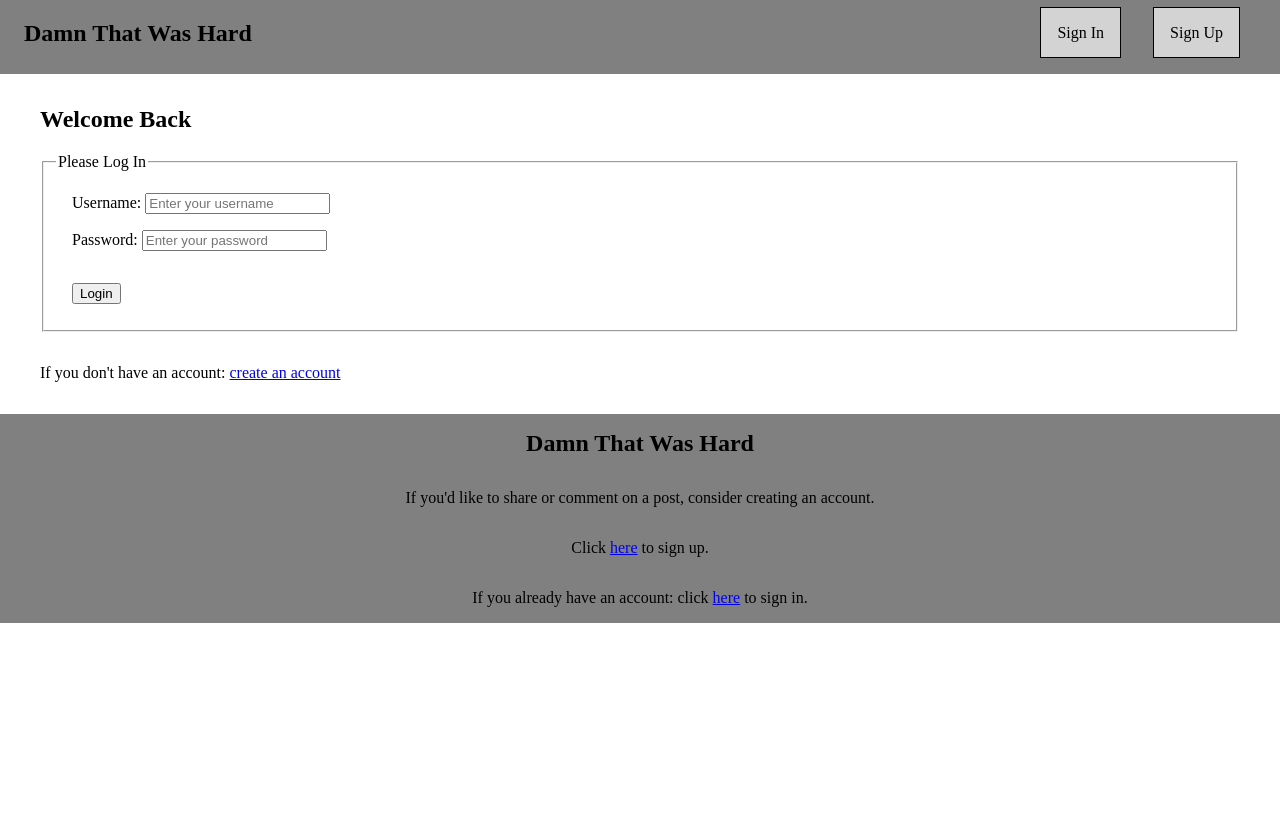
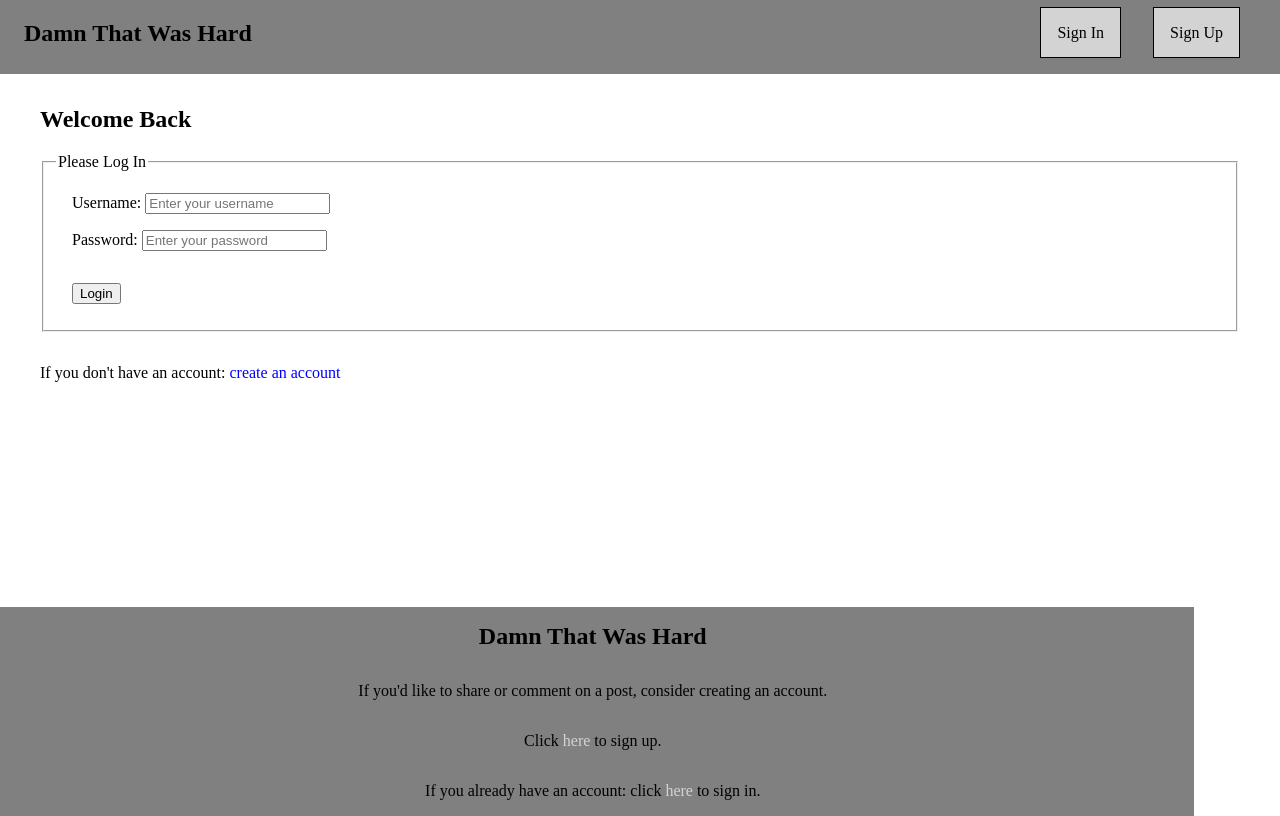
Before and after one commit to Bryan-Thaoxaochay/TEKsystems_notes, a plain HTML site: page Capstone/html/sign-in.html in a window 1280 px wide. Drawn offline with Linux system fonts and the light colour scheme.

Commit message:
Updated styling for links to signin and signup

```diff
--- a/Capstone/css/index.css
+++ b/Capstone/css/index.css
@@ -56,3 +56,8 @@ footer p {
   margin-bottom: 1rem;
   width: 100%;
 }
+
+footer p a {
+  color: lightgray;
+  text-decoration: none;
+}
--- a/Capstone/css/sign-in.css
+++ b/Capstone/css/sign-in.css
@@ -10,3 +10,13 @@ button {
 section p {
   margin: 2rem;
 }
+
+section p a {
+  color: blue;
+  text-decoration: none;
+}
+
+footer {
+  bottom: 0;
+  position: absolute;
+}
--- a/Capstone/css/sign-up.css
+++ b/Capstone/css/sign-up.css
@@ -10,3 +10,13 @@ button {
 section p {
   margin: 2rem;
 }
+
+section p a {
+  color: blue;
+  text-decoration: none;
+}
+
+footer {
+  bottom: 0;
+  position: absolute;
+}
```
